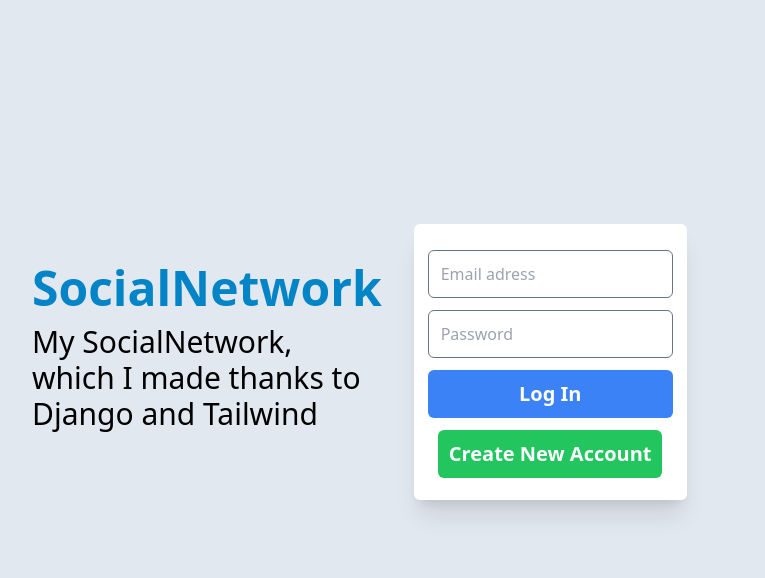
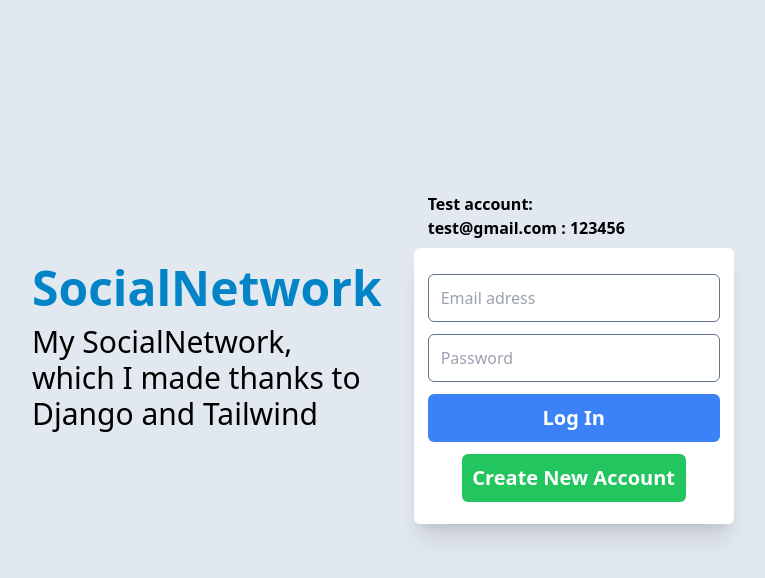
Before and after one commit to JuanCote/Socialnetwork, a Django app: page / in a window 1280 px wide. Shown: the top 578 px of the page, without its empty margins (288-1053 px from the left). Run offline with Django 4.2, Linux system fonts and the light colour scheme; some libraries are stand-ins or nearby versions.

Commit message:
fixes, refact for host

```diff
--- a/socialnetwork/forms.py
+++ b/socialnetwork/forms.py
@@ -46,7 +46,10 @@ class Register(forms.ModelForm):
         return make_password(self.cleaned_data['password'])
 
     def clean(self):
-        last_id = User.objects.latest('id').id
+        try:
+            last_id = User.objects.latest('id').id
+        except:
+            last_id = 0
         self.instance.username = last_id + 1
 
 
--- a/socialnetwork/templates/friends_all.html
+++ b/socialnetwork/templates/friends_all.html
@@ -6,7 +6,7 @@
 <div class="rounded-x-lg rounded-b-lg bg-white px-4 py-2 shadow-xl border-t-2 border-gray-200 grid grid-cols-2 gap-4">
 {% for user in users %}
     <div class="flex" id="user">
-        <img class="h-24 aspect-square rounded-l-lg" src="{{ 'media/images/kelly-sikkema-7cHA62PmwhQ-unsplash.jpg' }}">
+        <img class="h-24 aspect-square rounded-l-lg" src="{{ 'static/images/user2.png' }}">
         <div class="border-r border-t border-b flex items-center pr-2 rounded-r-lg w-full">
             <p class="ml-4 text-lg">{{ user.first_name }} {{ user.last_name }}</p>
             {% if user in subscriptions %}
--- a/socialnetwork/templates/friends_subscribers.html
+++ b/socialnetwork/templates/friends_subscribers.html
@@ -11,7 +11,7 @@
 <div class="h-full rounded-x-lg rounded-b-lg bg-white px-4 py-2 shadow-xl border-t-2 border-gray-200 grid grid-cols-2 gap-4">
 {% for user in subscribers %}
     <div class="flex" id="user">
-        <img class="h-24 aspect-square rounded-l-lg" src="{{ 'media/images/kelly-sikkema-7cHA62PmwhQ-unsplash.jpg' }}">
+        <img class="h-24 aspect-square rounded-l-lg" src="{{ 'static/images/user2.png' }}">
         <div class="border-r border-t border-b flex items-center pr-2 rounded-r-lg w-full">
             <p class="ml-4 text-lg">{{ user.first_name }} {{ user.last_name }}</p>
             {% if user in subscriptions %}
--- a/socialnetwork/templates/friends_subscriptions.html
+++ b/socialnetwork/templates/friends_subscriptions.html
@@ -11,7 +11,7 @@
 <div class="rounded-x-lg rounded-b-lg bg-white px-4 py-2 shadow-xl border-t-2 border-gray-200 grid grid-cols-2 gap-4">
 {% for user in subscriptions %}
     <div class="flex" id="user">
-        <img class="h-24 aspect-square rounded-l-lg" src="{{ 'media/images/kelly-sikkema-7cHA62PmwhQ-unsplash.jpg' }}">
+        <img class="h-24 aspect-square rounded-l-lg" src="{{ 'static/images/user2.png' }}">
         <div class="border-r border-t border-b flex items-center pr-2 rounded-r-lg w-full">
             <p class="ml-4 text-lg">{{ user.first_name }} {{ user.last_name }}</p>
             <button id="{{ user.id }}" name="clicked"
--- a/socialnetwork/templates/index.html
+++ b/socialnetwork/templates/index.html
@@ -12,7 +12,12 @@
         <h1 class="text-5xl text-sky-600 font-bold">SocialNetwork</h1>
         <p class="mt-3 text-3xl">My SocialNetwork, which I made thanks to Django and Tailwind</p>
     </div>
-    <div class="w-80 ml-8 shadow-xl bg-white py-3.5 px-3.5 rounded-md flex flex-col">
+    <div class="ml-8 mt-[-2rem]">
+        <div class="font-semibold mb-2 ml-3.5">
+            <h1>Test account:</h1>
+            <p>test@gmail.com : 123456</p>
+        </div>
+        <div class="w-80 shadow-xl bg-white py-3.5 px-3.5 rounded-md flex flex-col">
         <form class="flex flex-col" action="{% url 'index' %}" method="post">
             {% csrf_token %}
             {% if messages %}
@@ -29,7 +34,9 @@
                 class="mb-2 bg-green-500 w-56 m-auto h-12 rounded-md text-white text-xl font-semibold transition hover:bg-green-600">
             Create New Account
         </button>
+        </div>
     </div>
+
 </div>
 {% if not hidden %}
     <div class="left-0 top-0 w-full h-full fixed z-1 pt-48 bg-white/60" id="regModal">
--- a/socialnetwork/templates/news.html
+++ b/socialnetwork/templates/news.html
@@ -36,7 +36,7 @@
                         <div class="break-all">{{ post.content }}</div>
                     </div>
                     {% if post.image %}
-                        <img class="aspect-video object-contain " src={{ post.image.url }}>
+                        <img class="mx-auto aspect-video object-contain " src={{ post.image.url }}>
                     {% endif %}
                 </div>
             {% endfor %}
--- a/socialnetwork/templates/profile.html
+++ b/socialnetwork/templates/profile.html
@@ -35,6 +35,6 @@
             </div>
         </div>
     </div>
-    <img class="absolute h-72 ml-6 mt-6 aspect-[3/3.3]" src="{% static 'images/1.jpg' %}">
+    <img class="absolute h-72 ml-6 mt-6 aspect-[3/3.3]" src="{% static 'images/user2.png' %}">
 </div>
 {% endblock %}
--- a/socialnetwork/views.py
+++ b/socialnetwork/views.py
@@ -57,6 +57,7 @@ def create_profile(sender, instance, created, **kwargs):
     if created:
         Profile.objects.create(user=instance)
 
+
 @login_required(login_url='index')
 def home_page(request):
     user = request.user
@@ -114,7 +115,7 @@ def profile(request):
     subscribers_subscriptions = Friends.objects.filter(Q(user1=request.user.id) | Q(user2=request.user.id))
     subscribers, subscriptions = 0, 0
     for record in subscribers_subscriptions:
-        if record.user1.id == user.id:
+        if record.user1.id == user.user_id:
             subscriptions += 1
         else:
             subscribers += 1
```
Also changed, not shown: db.sqlite3, media/images/1652123893_1-gamerwall-pro-p-antarktida-v-budushchem-oboi-krasivo-1.jpg (added), media/images/Без_названия.jfif (added), mysite/static/images/user2.png (added).
